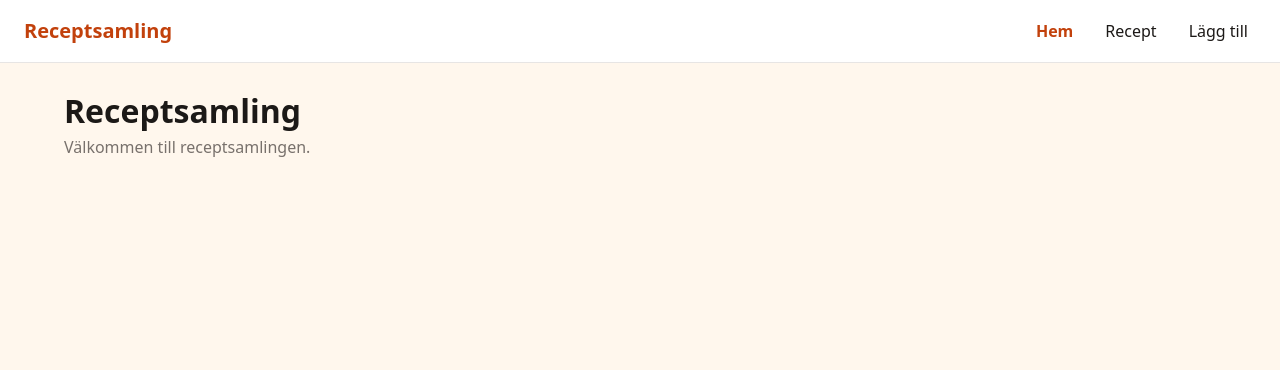
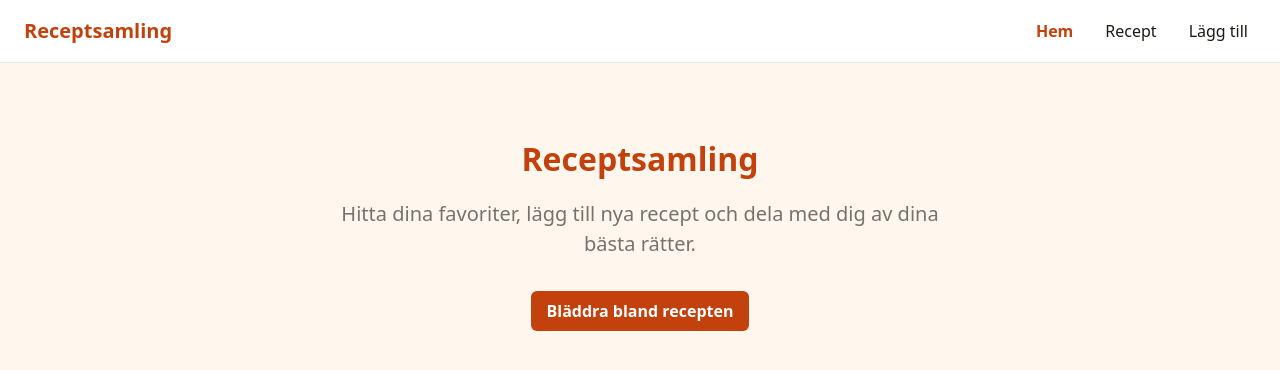
Before and after one commit to Peshro96/-Labb-2-React-webbapplikation-med-SCSS, a React (Vite) app in the folder client/: page / in a window 1280 px wide. Shown: the top 370 px of the page. Built offline with nearby package versions, Linux system fonts and the light colour scheme.

Commit message:
style home page

```diff
--- a/client/src/pages/Home.tsx
+++ b/client/src/pages/Home.tsx
@@ -1,8 +1,19 @@
+import { Link } from "react-router-dom";
+
+// Startsidan, hälsar besökaren välkommen och länkar vidare till recepten
 export default function Home() {
   return (
-    <div>
-      <h1>Receptsamling</h1>
-      <p>Välkommen till receptsamlingen.</p>
+    <div className="home">
+      <h1 className="home__title">Receptsamling</h1>
+
+      <p className="home__intro">
+        Hitta dina favoriter, lägg till nya recept och dela med dig av dina
+        bästa rätter.
+      </p>
+
+      <Link to="/recipes" className="home__cta">
+        Bläddra bland recepten
+      </Link>
     </div>
   );
 }
--- /dev/null
+++ b/client/src/styles/components/_home.scss
@@ -0,0 +1,28 @@
+@use "../abstracts/functions" as *;
+@use "../abstracts/mixins" as *;
+
+// Startsidan med rubrik, intro och CTA-länk
+.home {
+  text-align: center;
+  padding: space(xxl) space(md);
+
+  &__title {
+    font-size: font-size(xxl);
+    color: color(primary);
+    margin-bottom: space(md);
+  }
+
+  &__intro {
+    font-size: font-size(lg);
+    color: color(text-muted);
+    max-width: 600px;
+    margin: 0 auto space(xl);
+  }
+
+  // CTA-knappen
+  &__cta {
+    @include button-style(color(primary));
+    display: inline-block;
+    font-weight: 600;
+  }
+}
--- a/client/src/styles/main.scss
+++ b/client/src/styles/main.scss
@@ -11,6 +11,7 @@
 @use "layout/grid";
 
 @use "components/navbar";
+@use "components/home";
 
 @use "utilities/spacing";
 @use "utilities/typography-scale";
```
